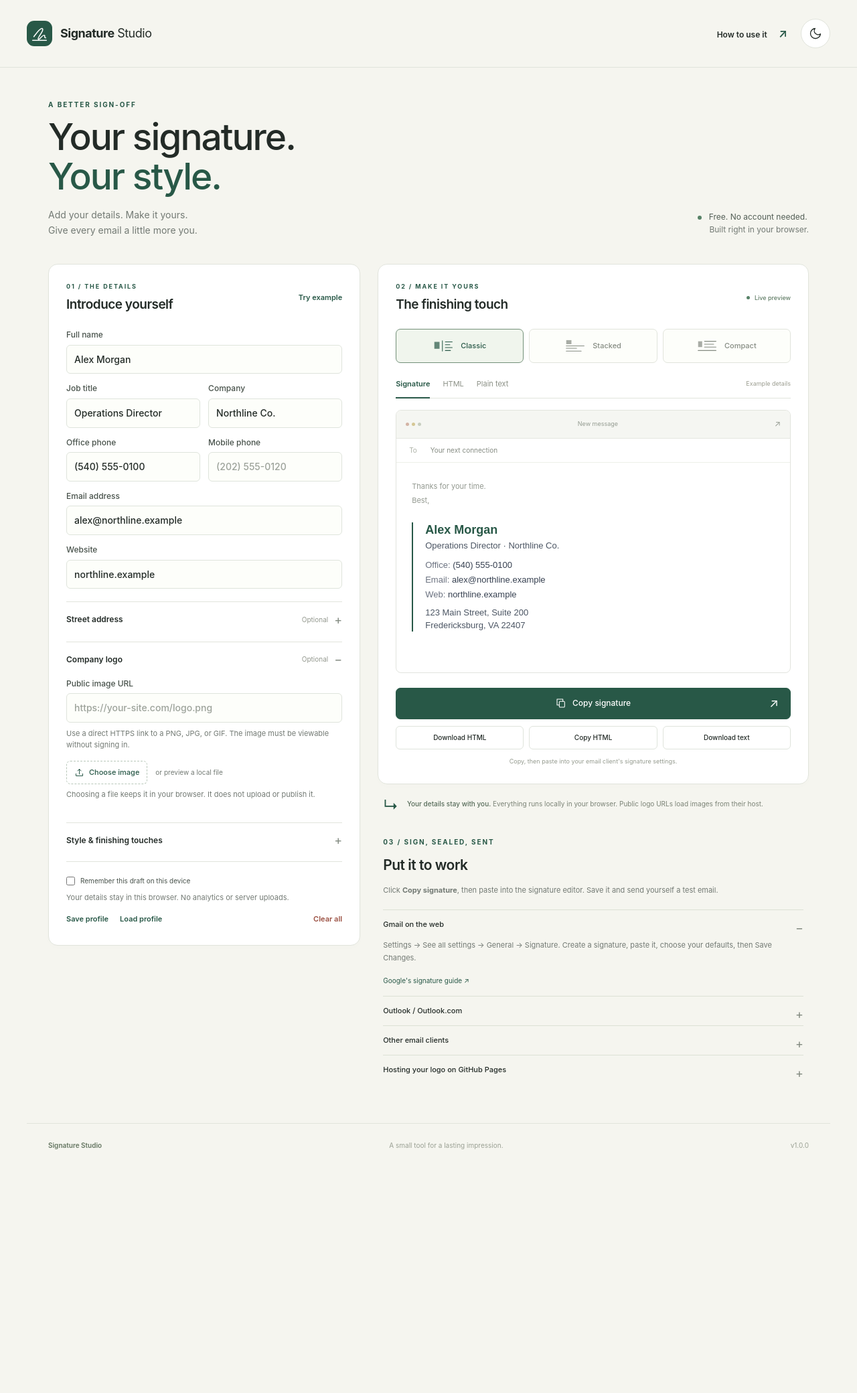
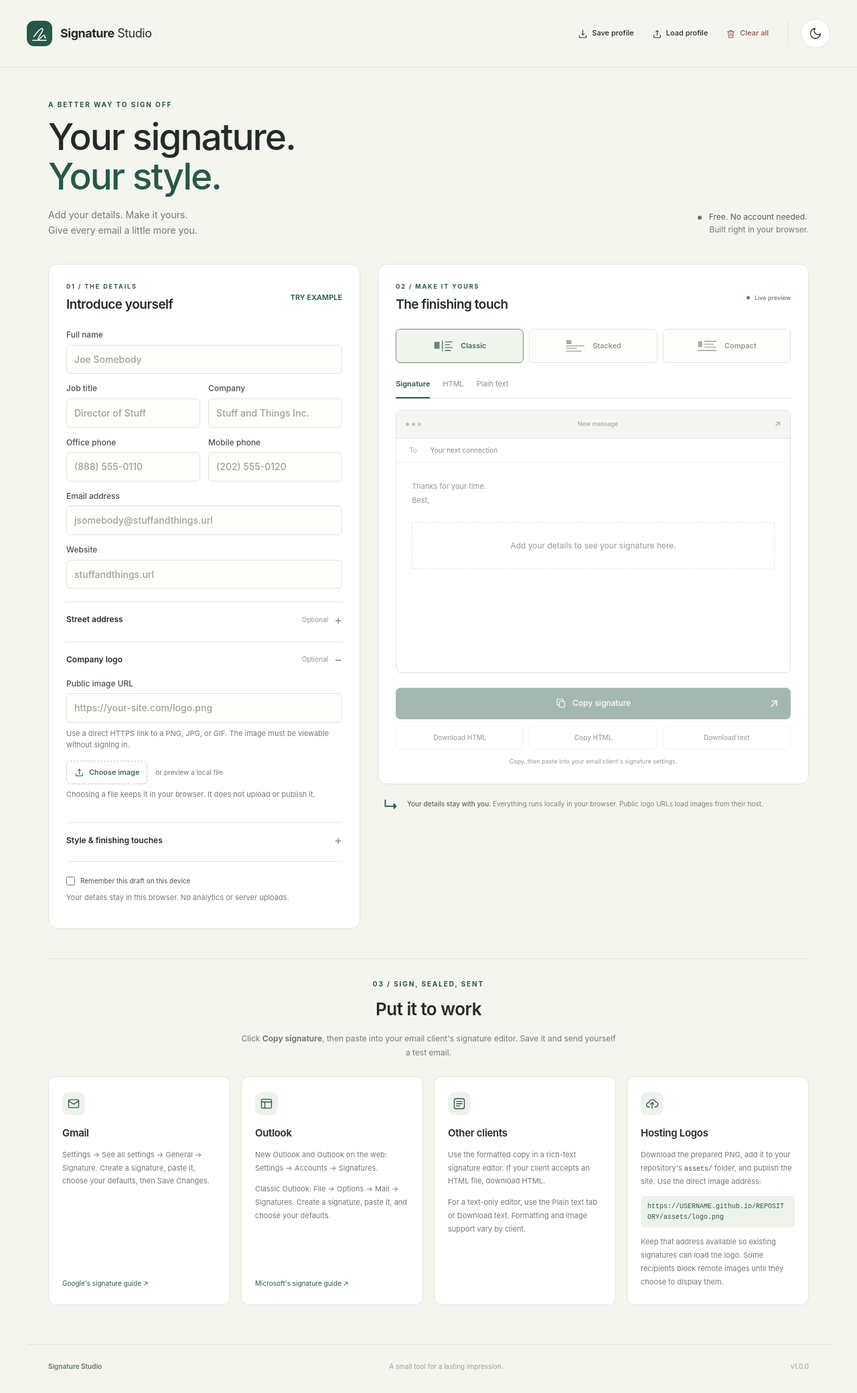
Before and after one commit to nostrus-dominion/email-signatures, a plain HTML site: page index.html in a window 1280 px wide. Shown: the whole page at 67% size. Before the commit the page ends 1751 px from the top, so only its background shows below. Drawn offline with Linux system fonts and the light colour scheme.

Commit message:
Start with blank fields and reorganize signature editor navigation

```diff
--- a/app.js
+++ b/app.js
@@ -15,7 +15,7 @@
   let naturalWidth = 96;
   let naturalHeight = 96;
   let activeTab = 'signature';
-  let usingExample = true;
+  let usingExample = false;
   let logoState = 'idle';
   let logoToken = 0;
   let uploadToken = 0;
@@ -377,7 +377,7 @@
     clearTimeout(saveTimer);
     let removed = true;
     try { localStorage.removeItem(storageKey); } catch { removed = false; }
-    setData(Signature.DEFAULTS);
+    setData({});
     $('save-status').textContent = removed ? 'Your details stay in this browser. No analytics or server uploads.' : 'Current details cleared. Clear this site’s browser storage to remove the saved draft.';
     $('name').focus();
     notify('Details cleared.');
@@ -401,6 +401,7 @@
     download(JSON.stringify({ version: 1, data }, null, 2) + '\n', filename(data, 'json'), 'application/json');
     notify('Profile downloaded. Use Load profile to edit it later.');
   });
+  $('load-profile').addEventListener('click', () => $('profile-file').click());
   $('profile-file').addEventListener('change', async event => {
     const file = event.target.files[0];
     if (!file) return;
@@ -424,7 +425,7 @@
         $('remember-draft').checked = true;
         usingExample = false;
         setData(profile.data);
-      } else setData(example);
-    } else setData(example);
-  } catch { setData(example); }
+      } else setData({});
+    } else setData({});
+  } catch { setData({}); }
 })();
--- a/index.html
+++ b/index.html
@@ -20,7 +20,12 @@
       <span>Signature<span class="brand-light"> Studio</span></span>
     </a>
     <div class="header-actions">
-      <a class="header-link" href="#installation">How to use it <span aria-hidden="true">↗</span></a>
+      <nav class="nav-profile-actions" aria-label="Profile actions">
+        <button type="button" id="save-profile" class="nav-button"><svg viewBox="0 0 24 24" aria-hidden="true"><path d="M12 3v12m-4-4 4 4 4-4M4 16v5h16v-5"/></svg>Save profile</button>
+        <button type="button" id="load-profile" class="nav-button"><svg viewBox="0 0 24 24" aria-hidden="true"><path d="M12 16V4m-4 4 4-4 4 4M4 15v6h16v-6"/></svg>Load profile</button>
+        <input id="profile-file" type="file" accept="application/json,.json" hidden>
+        <button type="button" id="clear-button" class="nav-button danger"><svg viewBox="0 0 24 24" aria-hidden="true"><path d="M4 7h16M9 7V4h6v3M6 7l1 14h10l1-14M10 11v6m4-6v6"/></svg>Clear all</button>
+      </nav>
       <button class="theme-toggle" id="theme-toggle" type="button" aria-label="Dark mode" aria-pressed="false" title="Switch to dark mode">
         <svg class="theme-moon" viewBox="0 0 24 24" aria-hidden="true"><path d="M21 12.79A9 9 0 1 1 11.21 3 7 7 0 0 0 21 12.79Z"/></svg>
         <svg class="theme-sun" viewBox="0 0 24 24" aria-hidden="true"><circle cx="12" cy="12" r="4"/><path d="M12 2v2m0 16v2M2 12h2m16 0h2M4.93 4.93l1.41 1.41m11.32 11.32 1.41 1.41M4.93 19.07l1.41-1.41M17.66 6.34l1.41-1.41"/></svg>
@@ -30,14 +35,14 @@
 
   <main>
     <section class="intro" aria-labelledby="page-title">
-      <div><p class="eyebrow">A BETTER SIGN-OFF</p><h1 id="page-title">Your signature.<br><span>Your style.</span></h1>
+      <div><p class="eyebrow">A BETTER WAY TO SIGN OFF</p><h1 id="page-title">Your signature.<br><span>Your style.</span></h1>
         <p class="intro-copy">Add your details. Make it yours.<br>Give every email a little more you.</p></div>
       <div class="intro-note"><span class="status-dot" aria-hidden="true"></span> Free. No account needed.<br><span>Built right in your browser.</span></div>
     </section>
 
     <div class="workspace">
       <section class="editor panel" id="editor" aria-labelledby="editor-title">
-        <div class="panel-heading"><div><p class="eyebrow">01 / THE DETAILS</p><h2 id="editor-title">Introduce yourself</h2></div><button type="button" class="text-button" id="example-button">Try example</button></div>
+        <div class="panel-heading"><div><p class="eyebrow">01 / THE DETAILS</p><h2 id="editor-title">Introduce yourself</h2></div><button type="button" class="text-button" id="example-button">TRY EXAMPLE</button></div>
         <form id="signature-form" novalidate>
           <fieldset><legend>Your information</legend>
             <label>Full name <input name="name" id="name" type="text" maxlength="200" autocomplete="name" placeholder="Joe Somebody"></label>
@@ -74,7 +79,7 @@
             <label>Closing note / disclaimer <textarea name="footer" rows="3" maxlength="1200" placeholder="An optional tagline or short disclaimer"></textarea></label>
           </div></details>
 
-          <div class="editor-bottom"><label class="checkbox-label"><input id="remember-draft" type="checkbox"> Remember this draft on this device</label><p id="save-status" class="field-hint" role="status">Your details stay in this browser. No analytics or server uploads.</p><div class="inline-actions"><button type="button" id="save-profile" class="text-button">Save profile</button><label class="text-button" for="profile-file">Load profile<input id="profile-file" type="file" accept="application/json,.json" class="file-input"></label><button type="button" id="clear-button" class="text-button danger">Clear all</button></div></div>
+          <div class="editor-bottom"><label class="checkbox-label"><input id="remember-draft" type="checkbox"> Remember this draft on this device</label><p id="save-status" class="field-hint" role="status">Your details stay in this browser. No analytics or server uploads.</p></div>
         </form>
       </section>
 
@@ -86,7 +91,7 @@
             <label><input type="radio" name="layout-choice" value="stacked"><span><svg viewBox="0 0 36 24" aria-hidden="true"><rect x="2" y="2" width="9" height="7"/><path d="M2 12h31M2 16h18M2 21h26"/></svg>Stacked</span></label>
             <label><input type="radio" name="layout-choice" value="compact"><span><svg viewBox="0 0 36 24" aria-hidden="true"><rect x="2" y="4" width="7" height="10"/><path d="M13 4h20M13 9h16M13 14h20M2 20h31"/></svg>Compact</span></label>
           </fieldset>
-          <div class="preview-tabs" role="tablist" aria-label="Preview format"><button id="tab-signature" type="button" role="tab" aria-selected="true" aria-controls="panel-signature" tabindex="0" data-tab="signature">Signature</button><button id="tab-html" type="button" role="tab" aria-selected="false" aria-controls="panel-html" tabindex="-1" data-tab="html">HTML</button><button id="tab-text" type="button" role="tab" aria-selected="false" aria-controls="panel-text" tabindex="-1" data-tab="text">Plain text</button><span id="example-badge" class="example-badge">Example details</span></div>
+          <div class="preview-tabs" role="tablist" aria-label="Preview format"><button id="tab-signature" type="button" role="tab" aria-selected="true" aria-controls="panel-signature" tabindex="0" data-tab="signature">Signature</button><button id="tab-html" type="button" role="tab" aria-selected="false" aria-controls="panel-html" tabindex="-1" data-tab="html">HTML</button><button id="tab-text" type="button" role="tab" aria-selected="false" aria-controls="panel-text" tabindex="-1" data-tab="text">Plain text</button><span id="example-badge" class="example-badge" hidden>Example details</span></div>
           <div id="panel-signature" role="tabpanel" aria-labelledby="tab-signature">
             <div class="email-window"><div class="email-window-top"><div class="window-dots" aria-hidden="true"><i></i><i></i><i></i></div><span>New message</span><span aria-hidden="true">↗</span></div><div class="email-to"><span>To</span> Your next connection</div><div class="email-body"><p class="message-copy">Thanks for your time.<br>Best,</p><div id="signature-preview" class="signature-preview"></div><div id="empty-preview" class="empty-preview" hidden>Add your details to see your signature here.</div></div></div>
           </div>
@@ -97,14 +102,40 @@
         </div>
         <div class="privacy-note"><span aria-hidden="true">↳</span><p><strong>Your details stay with you.</strong> Everything runs locally in your browser. Public logo URLs load images from their host.</p></div>
 
-        <section class="installation" id="installation" aria-labelledby="installation-title"><p class="eyebrow">03 / SIGN, SEALED, SENT</p><h2 id="installation-title">Put it to work</h2><p>Click <strong>Copy signature</strong>, then paste into the signature editor. Save it and send yourself a test email.</p>
-          <details open><summary>Gmail on the web</summary><p>Settings → See all settings → General → Signature. Create a signature, paste it, choose your defaults, then Save Changes.</p><a href="https://support.google.com/mail/answer/8395?hl=en" target="_blank" rel="noopener noreferrer">Google's signature guide ↗</a></details>
-          <details><summary>Outlook / Outlook.com</summary><p>New Outlook and Outlook on the web: Settings → Accounts → Signatures. Classic Outlook: File → Options → Mail → Signatures. Create a signature, paste it, and choose your defaults.</p><a href="https://support.microsoft.com/en-us/outlook/mail/how-to-add-and-change-an-email-signature-in-outlook" target="_blank" rel="noopener noreferrer">Microsoft's signature guide ↗</a></details>
-          <details><summary>Other email clients</summary><p>Use the formatted copy in a rich-text signature editor. If the client accepts an HTML file, download HTML. For a text-only editor, use the Plain text tab or Download text. Formatting and image support vary by client.</p></details>
-          <details><summary>Hosting your logo on GitHub Pages</summary><p>Download the prepared PNG, add it to your repository's <code>assets/</code> folder, and publish the site. Use the direct image address:<br><code>https://USERNAME.github.io/REPOSITORY/assets/logo.png</code></p><p>Keep the image at that address so existing signatures can still load it. Some recipients block remote images until they choose to display them.</p></details>
-        </section>
       </section>
     </div>
+
+    <section class="installation" id="installation" aria-labelledby="installation-title">
+      <div class="installation-heading"><p class="eyebrow">03 / SIGN, SEALED, SENT</p><h2 id="installation-title">Put it to work</h2><p>Click <strong>Copy signature</strong>, then paste into your email client's signature editor. Save it and send yourself a test email.</p></div>
+      <div class="installation-blocks">
+        <article class="installation-block" aria-labelledby="install-gmail">
+          <span class="installation-icon" aria-hidden="true"><svg viewBox="0 0 24 24"><rect x="3" y="5" width="18" height="14" rx="2"/><path d="m3 7 9 6 9-6"/></svg></span>
+          <h3 id="install-gmail">Gmail</h3>
+          <p>Settings → See all settings → General → Signature. Create a signature, paste it, choose your defaults, then Save Changes.</p>
+          <a href="https://support.google.com/mail/answer/8395?hl=en" target="_blank" rel="noopener noreferrer">Google's signature guide ↗</a>
+        </article>
+        <article class="installation-block" aria-labelledby="install-outlook">
+          <span class="installation-icon" aria-hidden="true"><svg viewBox="0 0 24 24"><rect x="3" y="4" width="18" height="16" rx="2"/><path d="M3 9h18M9 9v11"/></svg></span>
+          <h3 id="install-outlook">Outlook</h3>
+          <p>New Outlook and Outlook on the web: Settings → Accounts → Signatures.</p>
+          <p>Classic Outlook: File → Options → Mail → Signatures. Create a signature, paste it, and choose your defaults.</p>
+          <a href="https://support.microsoft.com/en-us/outlook/mail/how-to-add-and-change-an-email-signature-in-outlook" target="_blank" rel="noopener noreferrer">Microsoft's signature guide ↗</a>
+        </article>
+        <article class="installation-block" aria-labelledby="install-other">
+          <span class="installation-icon" aria-hidden="true"><svg viewBox="0 0 24 24"><rect x="3" y="3" width="18" height="18" rx="3"/><path d="M7 8h10M7 12h10M7 16h6"/></svg></span>
+          <h3 id="install-other">Other clients</h3>
+          <p>Use the formatted copy in a rich-text signature editor. If your client accepts an HTML file, download HTML.</p>
+          <p>For a text-only editor, use the Plain text tab or Download text. Formatting and image support vary by client.</p>
+        </article>
+        <article class="installation-block" aria-labelledby="install-hosting">
+          <span class="installation-icon" aria-hidden="true"><svg viewBox="0 0 24 24"><path d="M7 18H6a4 4 0 1 1 .7-7.9A6 6 0 0 1 18.3 9 4.5 4.5 0 0 1 18 18h-1M12 20V10m-3 3 3-3 3 3"/></svg></span>
+          <h3 id="install-hosting">Hosting Logos</h3>
+          <p>Download the prepared PNG, add it to your repository's <code>assets/</code> folder, and publish the site. Use the direct image address:</p>
+          <code class="installation-url">https://USERNAME.github.io/REPOSITORY/assets/logo.png</code>
+          <p>Keep that address available so existing signatures can load the logo. Some recipients block remote images until they choose to display them.</p>
+        </article>
+      </div>
+    </section>
   </main>
   <footer class="site-footer"><span>Signature Studio</span><span>A small tool for a lasting impression.</span><span>v1.0.0</span></footer>
   <div id="toast" class="toast" role="status" aria-live="polite" hidden></div>
--- a/styles.css
+++ b/styles.css
@@ -41,9 +41,12 @@ svg { width: 20px; height: 20px; fill: none; stroke: currentColor; stroke-width:
 .brand-light { font-weight: 400; }
 .brand-mark { width: 38px; height: 38px; display: grid; place-items: center; background: var(--green); color: white; border-radius: 11px; }
 .brand-mark svg { width: 30px; height: 30px; }
-.header-link { color: var(--ink); text-decoration: none; font-size: 12px; font-weight: 600; }
-.header-link span { margin-left: 14px; color: var(--green); font-size: 17px; }
-.header-actions { display: flex; align-items: center; gap: 20px; flex-shrink: 0; }
+.header-actions { display: flex; align-items: center; gap: 18px; flex-shrink: 0; }
+.nav-profile-actions { display: flex; align-items: center; gap: 5px; padding-right: 18px; border-right: 1px solid var(--line); }
+.nav-button { display: inline-flex; align-items: center; justify-content: center; gap: 6px; padding: 9px 11px; min-height: 38px; border: 0; border-radius: 6px; background: transparent; color: var(--ink); font-size: 11px; font-weight: 550; white-space: nowrap; }
+.nav-button svg { width: 15px; height: 15px; }
+.nav-button:hover { background: var(--soft); }
+.nav-button.danger { color: #9b5042; }
 .theme-toggle { display: grid; place-items: center; width: 44px; height: 44px; padding: 0; border: 1px solid var(--line); border-radius: 50%; color: var(--ink); background: var(--surface); }
 .theme-toggle:hover { background: var(--soft); border-color: var(--green); }
 .theme-toggle svg { width: 20px; height: 20px; }
@@ -79,8 +82,8 @@ textarea { resize: vertical; min-height: 70px; }
 .editor-section { border-top: 1px solid var(--line); margin-top: 6px; }
 .editor-section summary { display: flex; justify-content: space-between; align-items: center; position: relative; padding: 17px 21px 17px 0; font-size: 12px; font-weight: 600; list-style: none; }
 summary::-webkit-details-marker { display: none; }
-.editor-section summary::after, .installation summary::after { content: "+"; position: absolute; right: 0; font-size: 18px; font-weight: 400; color: #828a80; }
-.editor-section[open] summary::after, .installation details[open] summary::after { content: "−"; }
+.editor-section summary::after { content: "+"; position: absolute; right: 0; font-size: 18px; font-weight: 400; color: #828a80; }
+.editor-section[open] summary::after { content: "−"; }
 .optional { font-size: 10px; font-weight: 400; color: #92978d; }
 .details-content { padding-bottom: 12px; }
 .field-hint { font-size: 11px; font-weight: 400; color: var(--muted); line-height: 1.6; margin: -5px 0 14px; }
@@ -102,9 +105,6 @@ input[aria-invalid=true] { outline: 1px solid #ae5e49; }
 .checkbox-label input { accent-color: var(--green); width: 13px; height: 13px; margin: 2px 0 0; flex-shrink: 0; }
 .editor-bottom { border-top: 1px solid var(--line); padding-top: 12px; margin-top: 5px; }
 .editor-bottom .field-hint { margin-top: -6px; margin-bottom: 10px; }
-.inline-actions { display: flex; flex-wrap: wrap; gap: 17px; align-items: center; }
-.inline-actions .danger { margin-left: auto; }
-.inline-actions label { position: relative; }
 .preview-panel { padding: 26px; }
 .live-badge { display: flex; align-items: center; font-size: 9px; font-weight: 500; color: #627e67; white-space: nowrap; }
 .live-badge .status-dot { width: 5px; height: 5px; }
@@ -152,18 +152,25 @@ textarea.plain-output { font-family: var(--font); font-size: 13px; }
 .download-actions .secondary-button { flex: 1; padding: 9px 5px; }
 .secondary-button:hover:not(:disabled) { background: var(--soft); border-color: #b8c7b9; }
 .export-hint { font-size: 9px; color: #959b8f; text-align: center; margin: 11px 0 0; }
-.privacy-note { display: flex; gap: 13px; margin: 21px 8px 35px; color: #7b8376; }
+.privacy-note { display: flex; gap: 13px; margin: 21px 8px 0; color: #7b8376; }
 .privacy-note > span { color: var(--green); font-size: 23px; line-height: 1; }
 .privacy-note p { font-size: 10px; margin: 0; line-height: 1.7; }
 .privacy-note strong { font-weight: 550; color: #566b59; }
-.installation { margin: 0 8px; padding-bottom: 15px; }
-.installation > p:not(.eyebrow) { font-size: 11px; color: var(--muted); margin: 13px 0 20px; }
-.installation h2 { font-size: 21px; }
-.installation details { border-top: 1px solid #dce1d5; }
-.installation summary { padding: 13px 20px 13px 0; font-size: 11px; font-weight: 550; list-style: none; position: relative; }
-.installation details p { font-size: 11px; line-height: 1.7; color: var(--muted); margin: 0 0 12px; }
-.installation details a { display: inline-block; font-size: 10px; margin-bottom: 15px; text-decoration: none; }
-.installation code { font-size: 10px; overflow-wrap: anywhere; color: #56705c; }
+.installation { margin: 44px 0 0; padding: 30px 0 15px; border-top: 1px solid var(--line); }
+.installation-heading { max-width: 560px; margin: 0 auto 25px; text-align: center; }
+.installation-heading h2 { font-size: 26px; }
+.installation-heading > p:not(.eyebrow) { font-size: 12px; color: var(--muted); line-height: 1.75; margin: 12px 0 0; }
+.installation-blocks { display: grid; grid-template-columns: repeat(4, minmax(0, 1fr)); gap: 16px; }
+.installation-block { display: flex; flex-direction: column; align-items: flex-start; padding: 23px 20px; border: 1px solid var(--line); border-radius: 12px; background: var(--surface); min-width: 0; }
+.installation-icon { display: grid; place-items: center; width: 34px; height: 34px; margin-bottom: 15px; border-radius: 9px; background: var(--soft); color: var(--green); }
+.installation-icon svg { width: 20px; height: 20px; }
+.installation-block h3 { font-size: 15px; font-weight: 600; letter-spacing: -.3px; margin: 0 0 12px; }
+.installation-block p { font-size: 11px; line-height: 1.8; color: var(--muted); margin: 0 0 12px; }
+.installation-block p:last-child { margin-bottom: 0; }
+.installation-block a { font-size: 10px; text-decoration: none; margin-top: auto; padding-top: 6px; }
+.installation-block a:hover { text-decoration: underline; }
+.installation code { font-size: 10px; overflow-wrap: anywhere; color: var(--green); }
+.installation-url { display: block; padding: 8px 10px; margin: 0 0 12px; border-radius: 5px; background: var(--soft); width: 100%; }
 .site-footer { max-width: 1200px; padding: 25px 32px 32px; margin: 43px auto 0; display: flex; justify-content: space-between; gap: 15px; border-top: 1px solid var(--line); color: #9ba194; font-size: 10px; }
 .site-footer span:first-child { color: #647560; font-weight: 600; }
 .toast { position: fixed; z-index: 30; bottom: 24px; left: 50%; transform: translateX(-50%); max-width: min(540px, calc(100% - 32px)); padding: 12px 19px; color: white; background: var(--green-dark); border: 1px solid #436752; border-radius: 8px; font-size: 12px; box-shadow: 0 4px 24px #192a2422; }
@@ -182,13 +189,13 @@ dialog .field-hint { font-size: 11px; margin: 0 0 16px; }
 [data-theme="dark"] .primary-button:hover:not(:disabled) { background: #3b6b51; }
 [data-theme="dark"] .intro-note, [data-theme="dark"] label { color: #c5d1c7; }
 [data-theme="dark"] .status-dot { background: #9acba4; }
-[data-theme="dark"] .text-button.danger { color: #e1a090; }
+[data-theme="dark"] .text-button.danger, [data-theme="dark"] .nav-button.danger { color: #e1a090; }
 [data-theme="dark"] input:not([type=checkbox]):not([type=radio]):not([type=range]):not([type=color]):not([type=file]),
 [data-theme="dark"] select, [data-theme="dark"] textarea, [data-theme="dark"] .color-control { background: #16221b; border-color: #3a4b3f; }
 [data-theme="dark"] input::placeholder, [data-theme="dark"] textarea::placeholder { color: #89978b; }
 [data-theme="dark"] input:hover, [data-theme="dark"] select:hover, [data-theme="dark"] textarea:hover { border-color: #607f67; }
 [data-theme="dark"] input:focus, [data-theme="dark"] select:focus, [data-theme="dark"] textarea:focus { border-color: #a1cdb0; }
-[data-theme="dark"] .editor-section summary::after, [data-theme="dark"] .installation summary::after,
+[data-theme="dark"] .editor-section summary::after,
 [data-theme="dark"] .optional, [data-theme="dark"] .example-badge { color: #a0b09f; }
 [data-theme="dark"] .upload-button { border-color: #607d65; }
 [data-theme="dark"] .live-badge { color: #aecab4; }
@@ -209,8 +216,6 @@ dialog .field-hint { font-size: 11px; margin: 0 0 16px; }
 [data-theme="dark"] .secondary-button:hover:not(:disabled) { border-color: #85ac8c; }
 [data-theme="dark"] .export-hint, [data-theme="dark"] .privacy-note, [data-theme="dark"] .site-footer { color: #a0b09f; }
 [data-theme="dark"] .privacy-note strong, [data-theme="dark"] .site-footer span:first-child { color: #b3cfb9; }
-[data-theme="dark"] .installation details { border-color: var(--line); }
-[data-theme="dark"] .installation code { color: #a1cdb0; }
 [data-theme="dark"] .manual-copy { color-scheme: light; border-color: #415248; }
 @media (min-width: 1100px) { .preview-column { position: sticky; top: 20px; } }
 @media (max-width: 900px) {
@@ -224,15 +229,16 @@ dialog .field-hint { font-size: 11px; margin: 0 0 16px; }
   .preview-tabs { gap: 14px; }
   .example-badge { display: none; }
   .email-body { padding: 22px 17px; }
+  .installation-blocks { grid-template-columns: repeat(2, minmax(0, 1fr)); }
 }
 @media (max-width: 680px) {
-  .site-header { padding: 18px 20px; }
+  .site-header { padding: 18px 20px; display: grid; grid-template-columns: minmax(0, 1fr) auto; gap: 14px; }
   .brand { font-size: 16px; gap: 9px; }
   .brand-mark { width: 34px; height: 34px; }
-  .header-link { font-size: 10px; }
-  .header-link span { margin-left: 5px; }
-  .header-actions { gap: 12px; }
-  .theme-toggle { width: 40px; height: 40px; }
+  .header-actions { display: contents; }
+  .nav-profile-actions { grid-column: 1 / -1; grid-row: 2; padding: 0; border: 0; gap: 8px; }
+  .nav-button { flex: 1; padding: 10px 5px; border: 1px solid var(--line); background: var(--surface); }
+  .theme-toggle { grid-column: 2; grid-row: 1; width: 40px; height: 40px; }
   main { padding: 0 17px; }
   .intro { padding: 30px 4px 29px; }
   h1 { font-size: 43px; letter-spacing: -1.8px; }
@@ -249,7 +255,10 @@ dialog .field-hint { font-size: 11px; margin: 0 0 16px; }
   .layout-picker svg { width: 28px; }
   .example-badge { display: inline; }
   .email-body { min-height: 290px; }
-  .privacy-note { margin-bottom: 28px; }
+  .installation { margin-top: 28px; padding-top: 25px; }
+  .installation-blocks { grid-template-columns: minmax(0, 1fr); gap: 13px; }
+  .installation-block { padding: 22px; }
+  .installation-block p { font-size: 12px; }
   .site-footer { margin-top: 27px; padding: 21px; }
   .site-footer span:nth-child(2) { display: none; }
 }
@@ -260,7 +269,6 @@ dialog .field-hint { font-size: 11px; margin: 0 0 16px; }
   .layout-picker span { gap: 5px; font-size: 10px; }
   .layout-picker svg { width: 22px; }
   .brand { font-size: 14px; }
-  .header-actions { gap: 8px; }
-  .header-link span { display: none; }
+  .nav-button { font-size: 10px; gap: 5px; }
 }
 @media (prefers-reduced-motion: reduce) { html { scroll-behavior: auto; } * { transition: none !important; } }
```
Also changed, not shown: 1 other file.
